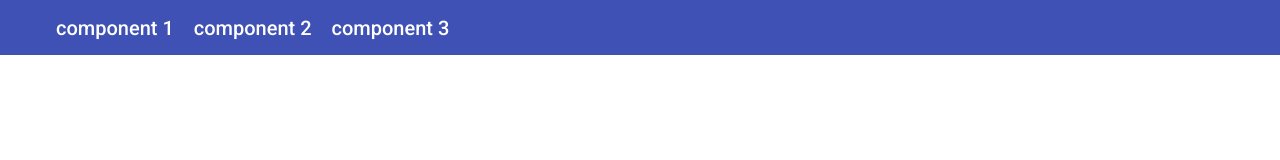
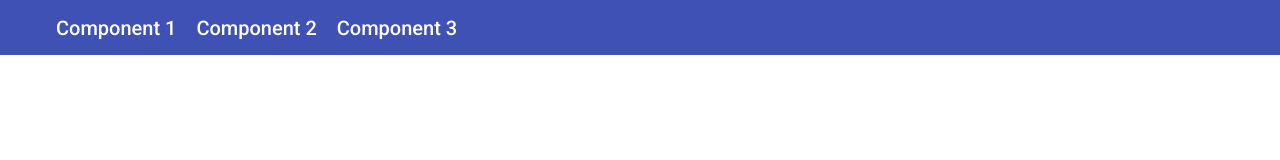
Before and after one commit to faridullah1/admin-portal-frontend, an Angular app: page / in a window 1280 px wide. Shown: the top 160 px of the page. Built offline with nearby package versions, Linux system fonts and the light colour scheme.

Commit message:
navigation file added.

```diff
--- a/src/app/app.module.ts
+++ b/src/app/app.module.ts
@@ -5,11 +5,12 @@ import { AppRoutingModule } from './app-routing.module';
 import { AppComponent } from './app.component';
 import { BrowserAnimationsModule } from '@angular/platform-browser/animations';
 import { MaterialModule } from './material/material.module';
-import { ToolbarComponent } from './components/toolbar/toolbar.component';
+import { ToolbarComponent } from './layout/toolbar/toolbar.component';
 import { Comp1Component } from './components/comp1/comp1.component';
-import { FooterComponent } from './components/footer/footer.component';
+import { FooterComponent } from './layout/footer/footer.component';
 import { Comp2Component } from './components/comp2/comp2.component';
 import { Comp3Component } from './components/comp3/comp3.component';
+
 
 @NgModule({
     declarations: [
--- a/src/app/common/navigation.ts
+++ b/src/app/common/navigation.ts
@@ -0,0 +1,22 @@
+export class Navigation {
+    public static menu = [
+        {
+            name: 'comp1',
+            title: 'Component 1',
+            type: 'item',
+            url: 'comp1'
+        },
+        {
+            name: 'comp2',
+            title: 'Component 2',
+            type: 'item',
+            url: 'comp2'
+        },
+        {
+            name: 'comp3',
+            title: 'Component 3',
+            type: 'item',
+            url: 'comp3'
+        }
+    ]
+}
--- a/src/app/components/toolbar/toolbar.component.ts
+++ /dev/null
@@ -1,15 +0,0 @@
-import { Component, OnInit } from '@angular/core';
-
-@Component({
-  selector: 'app-toolbar',
-  templateUrl: './toolbar.component.html',
-  styleUrls: ['./toolbar.component.scss']
-})
-export class ToolbarComponent implements OnInit {
-
-  constructor() { }
-
-  ngOnInit(): void {
-  }
-
-}
--- /dev/null
+++ b/src/app/layout/models.ts
@@ -0,0 +1,6 @@
+export interface Menu {
+    name: string;
+    title: string;
+    type: string;
+    url: string;
+}
--- a/src/app/components/toolbar/toolbar.component.html
+++ b/src/app/layout/toolbar/toolbar.component.html
@@ -1,9 +1,9 @@
 <mat-toolbar color="primary" class="toolbar">
     <nav class="navigation">
         <ul fxLayout="row" fxLayoutGap="20px">
-            <li routerLinkActive="active" routerLink="comp1">component 1</li>
-            <li routerLinkActive="active" routerLink="comp2">component 2</li>
-            <li routerLinkActive="active" routerLink="comp3">component 3</li>
+            <li *ngFor="let m of navigation"
+                routerLinkActive="active" [routerLink]="m.url">{{m.title}}
+            </li>
         </ul>
     </nav>
 </mat-toolbar>
--- /dev/null
+++ b/src/app/layout/toolbar/toolbar.component.ts
@@ -0,0 +1,17 @@
+import { Component } from '@angular/core';
+import { Navigation } from 'src/app/common/navigation';
+import { Menu } from '../models';
+
+
+@Component({
+  selector: 'app-toolbar',
+  templateUrl: './toolbar.component.html',
+  styleUrls: ['./toolbar.component.scss']
+})
+export class ToolbarComponent {
+	navigation: Menu[];
+
+    constructor() {
+		this.navigation = Navigation.menu;
+	}
+}
```
Also changed, not shown: src/app/layout/footer/footer.component.html (renamed from src/app/components/footer/footer.component.html), src/app/layout/footer/footer.component.scss (renamed from src/app/components/footer/footer.component.scss), src/app/layout/footer/footer.component.ts (renamed from src/app/components/footer/footer.component.ts), src/app/layout/toolbar/toolbar.component.scss (renamed from src/app/components/toolbar/toolbar.component.scss), 2 other files (tests, documents, lock files or other folders).
